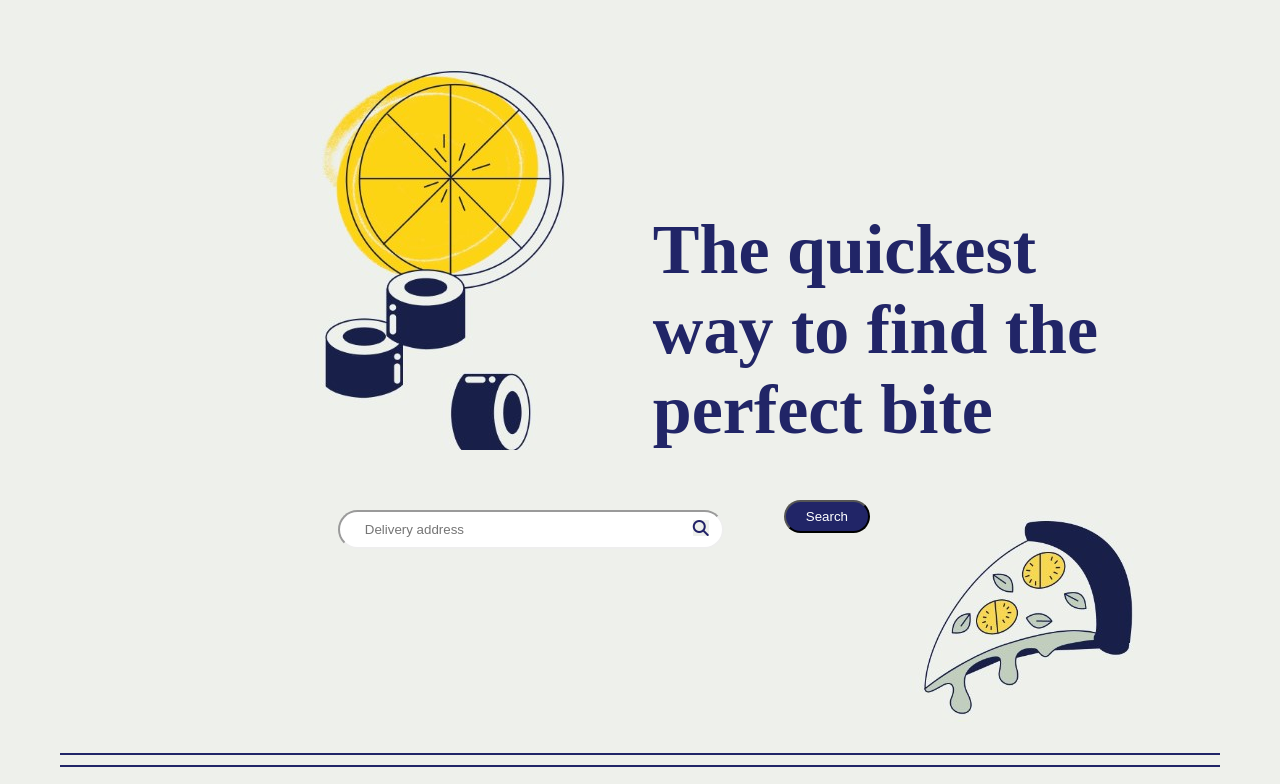
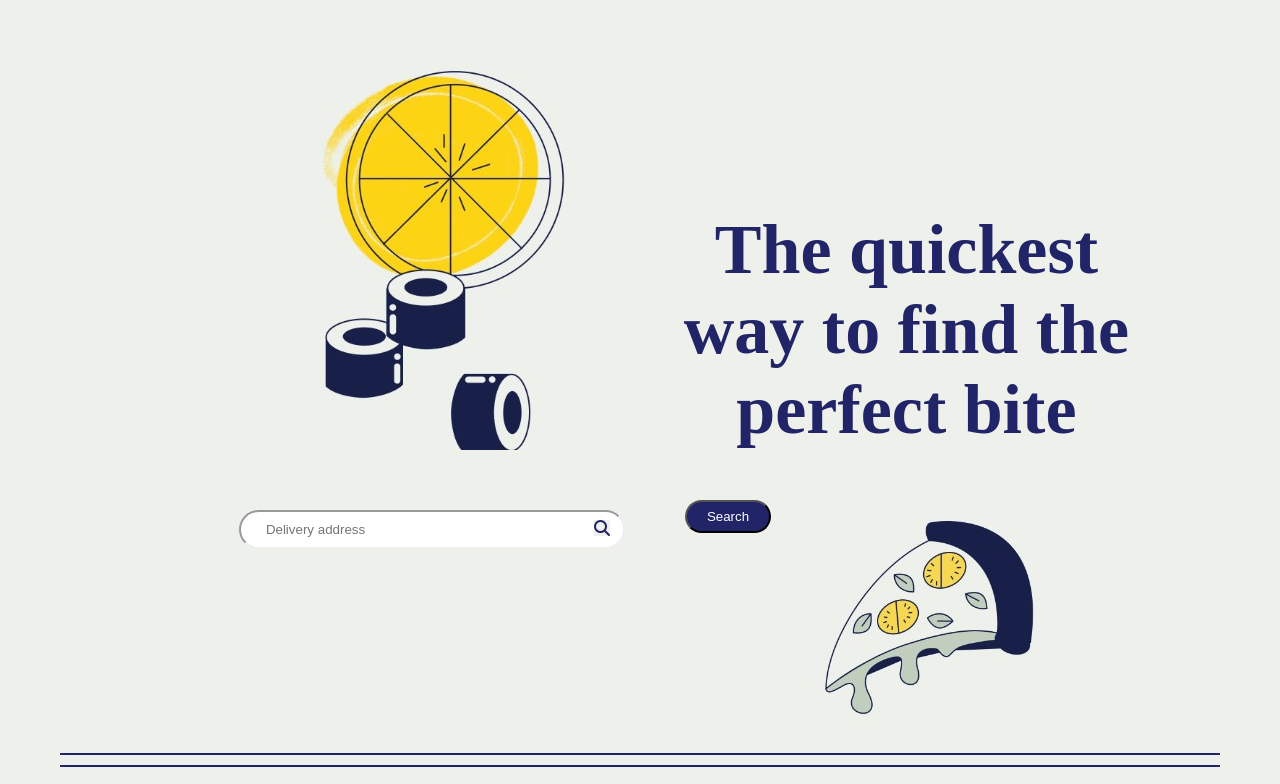
Before and after one commit to kiruthiyaashree/food-delivery, a plain HTML site: page index.html in a window 1280 px wide. Shown: the part 129-913 px from the top of the page. Drawn offline with Linux system fonts and the light colour scheme.

Commit message:
Update style.css

```diff
--- a/style.css
+++ b/style.css
@@ -41,11 +41,12 @@ nav{
     display: flex;
     flex-direction: row;
     align-items: end;
+    justify-content: center;
 }
 .second-sec{
     display: flex;
-    justify-content: flex-end;
-    text-align: center;
+    justify-content: center;
+    text-align: start;
 }
 .second-sec input[type=search]
 {
@@ -54,6 +55,9 @@ nav{
     color: inherit;
     border-color: inherit;
     background-color: white;
+    display: flex;
+    align-items: start;
+    justify-content: flex-start;
 }
 .second-sec ::placeholder{
     display: flex;
@@ -61,19 +65,23 @@ nav{
     padding-left: 20px;
 }
 .second-sec .input button{
-    /* text-align: center; */
     background-color: rgb(33,37,103);
     padding: 7px 20px 7px 20px ;
     color: white;
     border-radius: 20px;
     cursor: pointer;
     display: flex;
-    align-self:flex-start;
+    justify-content: flex-start;
+}
+.intro{
+    text-align: center;
 }
 .second-sec .input
 {
+    /* background-color: rgb(92, 72, 45); */
     display: flex;
     align-items: start;
+    justify-content: center;
 }
 .input-container{
     position: relative;
```
